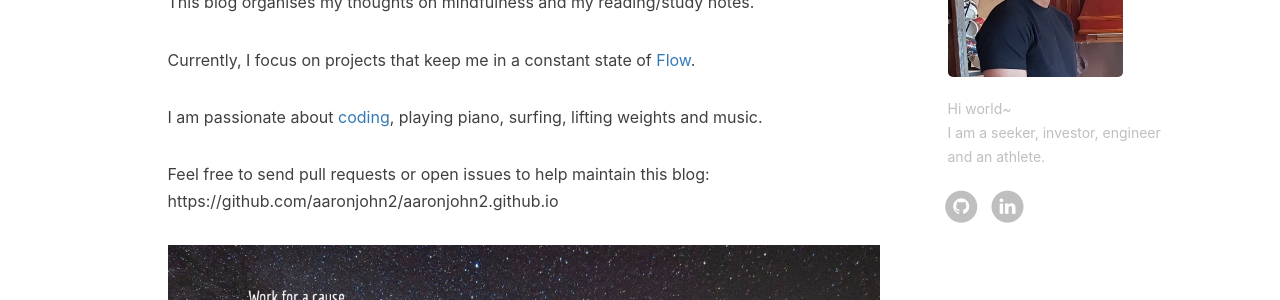
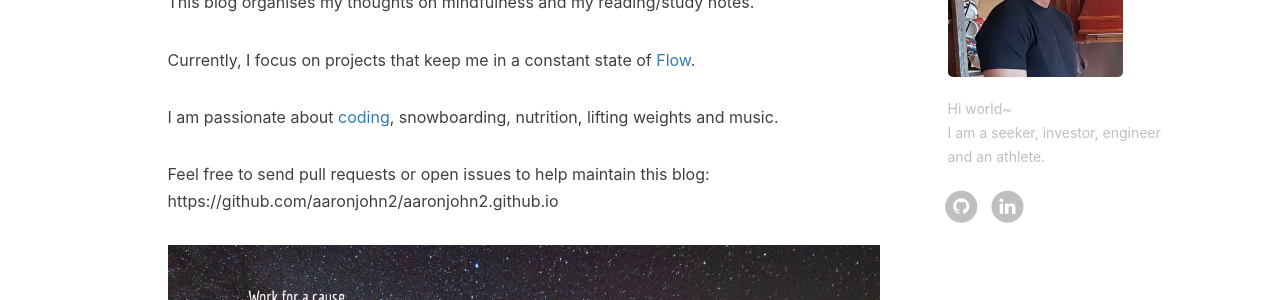
Before and after one commit to aaronjohn2/aaronjohn2.github.io, a Jekyll site: the page built from about.html, in a window 1280 px wide. Shown: the part 673-973 px from the top of the page. Built offline with Jekyll 4.4.1, drawn with Linux system fonts in a browser that asks for light colours; nearby versions of some CDN libraries; comment, search, counter and statistics services are not loaded.

Commit message:
Update en.md

```diff
--- a/_includes/about/en.md
+++ b/_includes/about/en.md
@@ -6,7 +6,7 @@ This blog organises my thoughts on mindfulness and my reading/study notes.
 
 Currently, I focus on projects that keep me in a constant state of <a href="https://en.wikipedia.org/wiki/Flow_(psychology)" target="_blank" rel="noopener noreferrer">Flow</a>.
 
-I am passionate about <a href="https://github.com/aaronjohn2" target="_blank" rel="noopener noreferrer">coding</a>, playing piano, surfing, lifting weights and music.
+I am passionate about <a href="https://github.com/aaronjohn2" target="_blank" rel="noopener noreferrer">coding</a>, snowboarding, nutrition, lifting weights and music.
 
 Feel free to send pull requests or open issues to help maintain this blog: https://github.com/aaronjohn2/aaronjohn2.github.io
 
```
